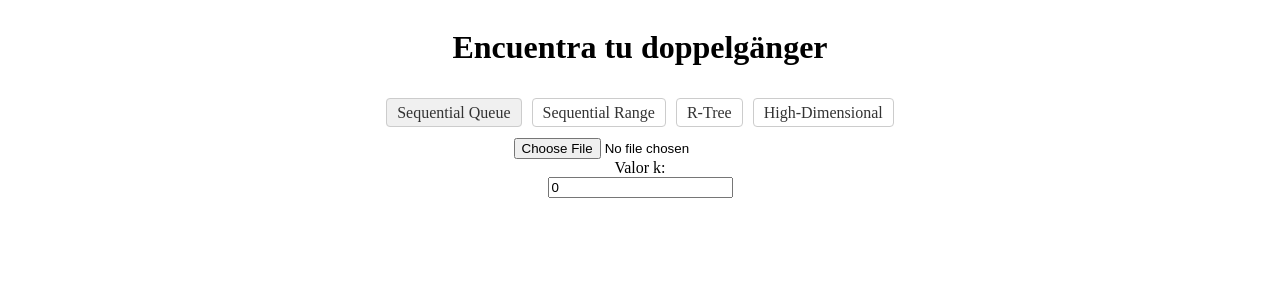
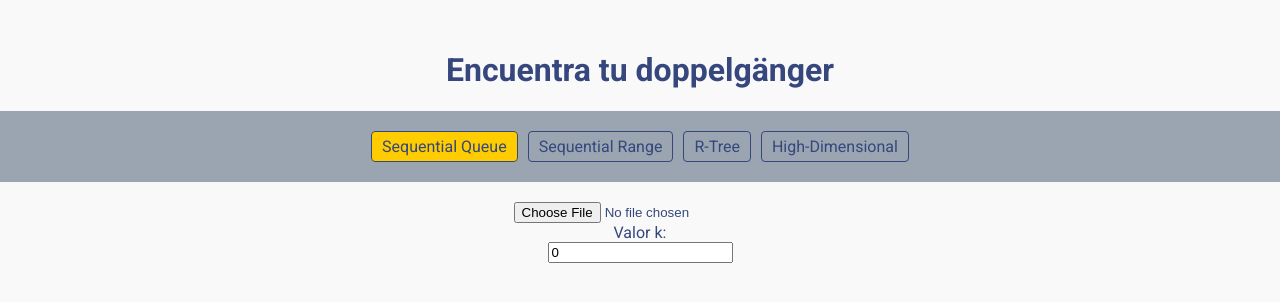
Before and after one commit to ValDLaw/Proyecto3BDD2, a Vue app in the folder frontend/: page /sequential_queue in a window 1280 px wide. Shown: the top 302 px of the page. Built offline with nearby package versions, Linux system fonts and the light colour scheme.

Commit message:
update requirements

```diff
--- a/frontend/src/App.vue
+++ b/frontend/src/App.vue
@@ -27,11 +27,36 @@ export default {
 </script>
 
 <style>
+@import url('https://fonts.googleapis.com/css?family=Roboto:400,700&display=swap');
+
+/* Global styles */
+:root {
+  --primary-color: #35477d;
+  --secondary-color: #9aa5b1;
+  --accent-color: #ffcc00;
+  --background-color: #f9f9f9;
+}
+
+body {
+  margin: 0;
+  font-family: 'Roboto', sans-serif;
+  background-color: var(--background-color);
+  color: var(--primary-color);
+}
+
 .containerA {
   display: flex;
   justify-content: center;
   align-items: center;
+  margin-top: 30px;
 }
+
+/* Navigation styles */
+nav {
+  background-color: var(--secondary-color);
+  padding: 10px;
+}
+
 .nav-list {
   list-style: none;
   display: flex;
@@ -50,18 +75,35 @@ export default {
 
 .nav-list li a {
   text-decoration: none;
-  color: #333;
+  color: var(--primary-color);
   padding: 5px 10px;
-  border: 1px solid #ccc;
+  border: 1px solid var(--primary-color);
   border-radius: 4px;
+  transition: background-color 0.3s;
 }
 
 .nav-list li.active a {
-  background-color: #f0f0f0;
+  background-color: var(--accent-color);
   /* Estilos adicionales para resaltar el botón activo */
 }
 
 .nav-list li a:hover {
-  background-color: #f0f0f0;
+  background-color: var(--accent-color);
 }
+
+/* Other styles */
+h1, h2 {
+  color: var(--primary-color);
+}
+
+.container {
+  display: flex;
+  justify-content: center;
+  flex-direction: column;
+  align-items: center;
+  margin: 20px;
+}
+
+/* Rest of your styles */
+/* ... */
 </style>
```
Also changed, not shown: 2 other files (tests, documents, lock files or other folders).
